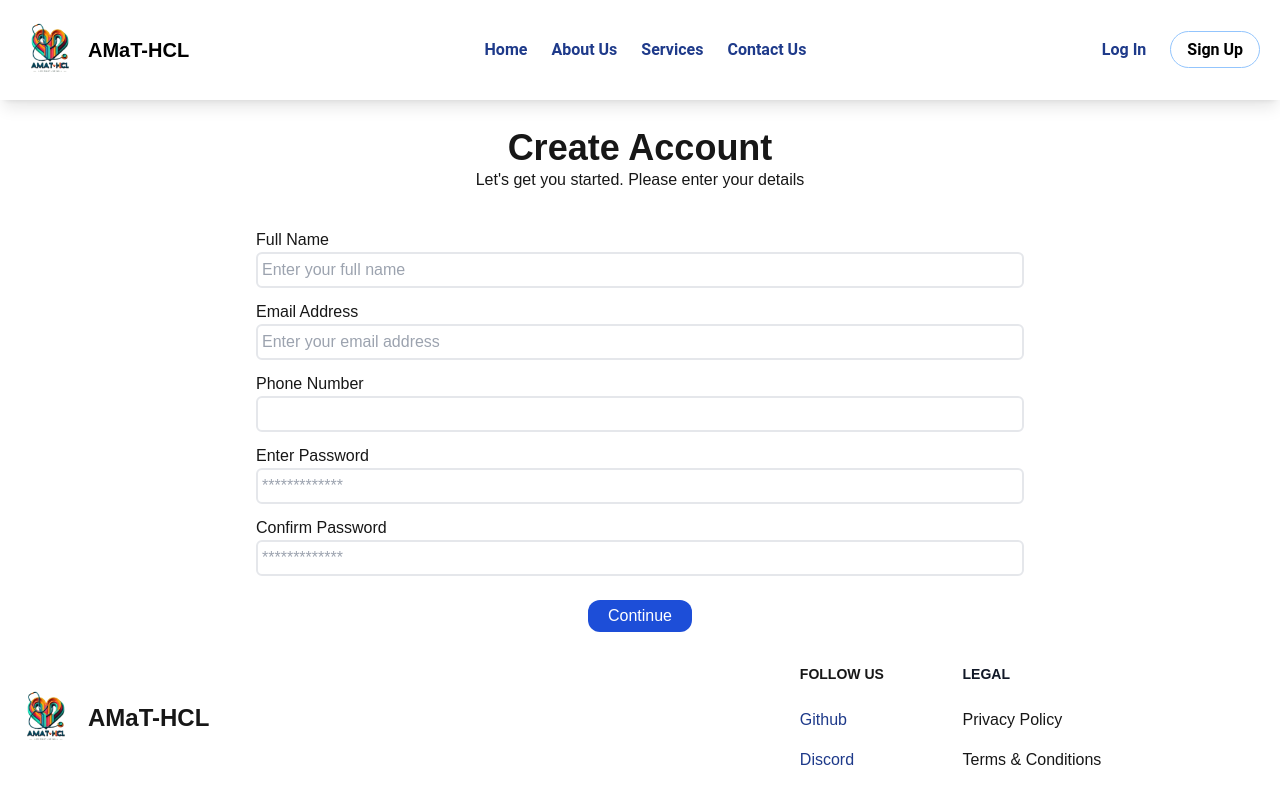
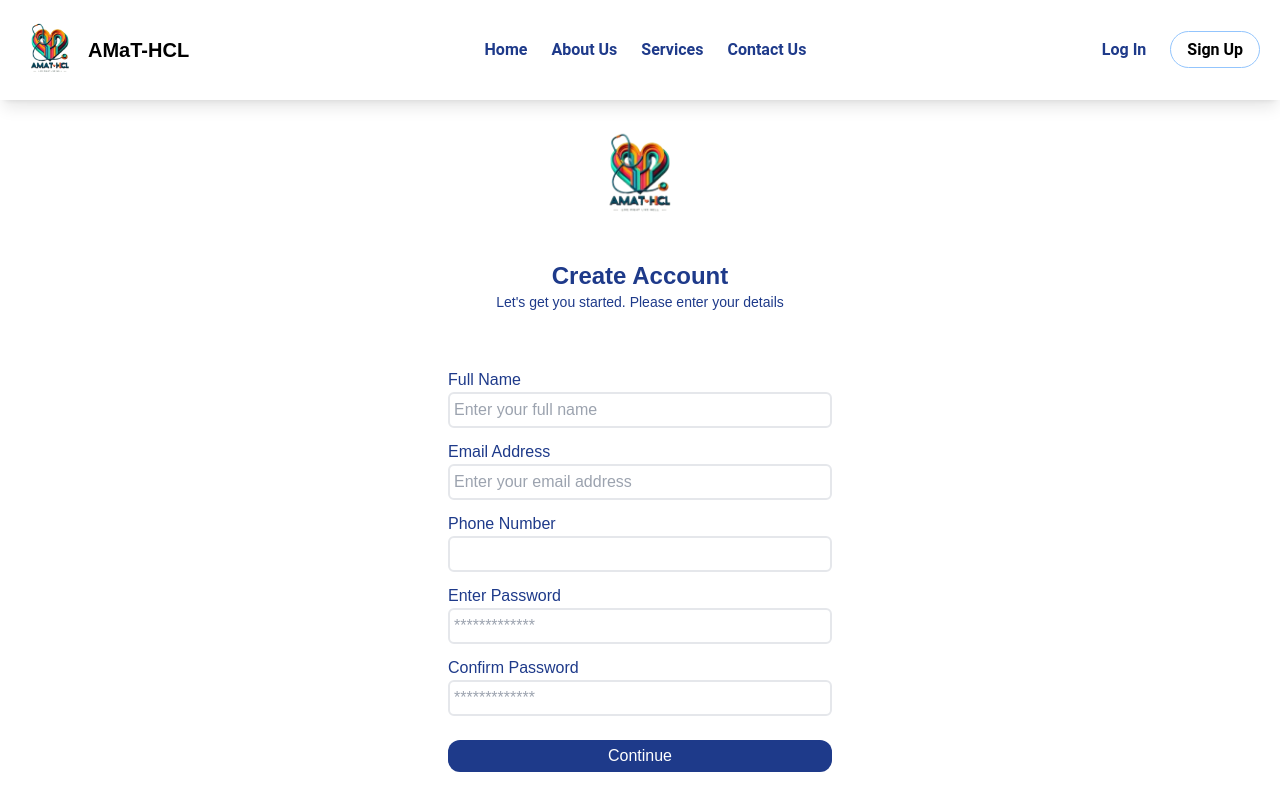
Before and after one commit to jessicasewe/AMaT-HCL, a Next.js app in the folder amat-frontend/: page /signup in a window 1280 px wide. Shown: the top 800 px of the page. Built offline with nearby package versions, Linux system fonts and the light colour scheme.

Commit message:
sign up and forget password pages modified

```diff
--- a/amat-frontend/app/forget_password/page.tsx
+++ b/amat-frontend/app/(auth)/forget_password/page.tsx
@@ -1,10 +1,14 @@
 import Link from "next/link";
-//import { FaEnvelope } from "react-icons/fa";
+import Image from "next/image";
+import logo from "../../_assets/logo.png";
 
 export default function Forget_password () {
     return (
-        <div className="mt-32 flex justify-center">
-            <div className="w-2/3">
+        <div className="mt-32 mb-32 flex justify-center text-blue-900">
+            <div className="w-96">
+                <div className='flex justify-center'>
+                    <Image src={logo} alt='AMaT-HCL' className='w-24 mb-9'/>
+                </div>
                 <div className="mb-9 text-center">
                     <div className="font-extrabold text-2xl mb-2">Password Reset</div>
                     <div>Enter email address to reset password</div>
@@ -13,8 +17,8 @@ export default function Forget_password () {
                     <label>Email Address</label><br/>
                     <input type="email" placeholder="Enter your email address" name="email" className="border-solid border-2 rounded-md w-full mb-3 p-1"/><br/>
                 </form>
-                <div className="flex justify-center pb-32">
-                    <button type="submit" form="Forget_password" value="Submit" className=" text-white p-1 rounded-xl pr-5 pl-5" style={{backgroundColor: "orange"}}>Reset Password</button>
+                <div className="flex justify-center pb-24">
+                    <button type="submit" form="Forget_password" value="Submit" className=" text-white p-1 rounded-lg w-full bg-blue-900">Reset Password</button>
                 </div>
                 <div className="flex justify-center mb-14">Have an account? <Link href="/login" className="pl-1 text-red-600"> Sign In</Link></div>
             </div>
--- a/amat-frontend/app/signup/page.tsx
+++ b/amat-frontend/app/(auth)/signup/page.tsx
@@ -1,10 +1,15 @@
+import logo from '../../_assets/logo.png';
+import Image from 'next/image';
 export default function Signup () {
     return (
-        <div className="mt-32 flex justify-center">
-            <div className="lg:w-3/5 md:w-1/2 sm:w-2/3">
-                <div className="mb-9 text-center">
-                    <div className="font-extrabold text-4xl">Create Account</div>
-                    <div>Let&apos;s get you started. Please enter your details</div>
+        <div className="mt-32 mb-32 flex justify-center text-blue-900">
+            <div className="w-96">
+                <div className='flex justify-center'>
+                    <Image src={logo} alt='AMaT-HCL' className='w-24 mb-9'/>
+                </div>
+                <div className="mb-14 text-center">
+                    <div className="font-extrabold text-2xl">Create Account</div>
+                    <div className='text-sm'>Let&apos;s get you started. Please enter your details</div>
                 </div>
                 <form action='#' name="sign_up" className="pb-3">
                     <label>Full Name</label><br/>
@@ -19,7 +24,7 @@ export default function Signup () {
                     <input type="password" placeholder="*************" name="confirmPassward" className="border-solid border-2 rounded-md w-full mb-3 p-1"/><br/>
                 </form>
                 <div className="flex justify-center">
-                    <button type="submit" form="sign_up" value="Submit" className="bg-blue-700 text-white p-1 rounded-xl pr-5 pl-5">Continue</button>
+                    <button type="submit" form="sign_up" value="Submit" className="bg-blue-900 text-white p-1 rounded-xl w-full">Continue</button>
                 </div>
             </div>
 
--- a/amat-frontend/app/_components/Navbar.tsx
+++ b/amat-frontend/app/_components/Navbar.tsx
@@ -34,7 +34,7 @@ export default function Navbar() {
         </Link>
       </div>
       <div className="flex items-center space-x-6">
-        <Link href="/auth/login">
+        <Link href="/login">
           <span className="text-blue-900 font-sans font-semibold">Log In</span>
         </Link>
         <Link href="/signup">
```
Also changed, not shown: amat-frontend/app/(auth)/login/page.tsx (renamed from amat-frontend/app/auth/login/page.tsx), amat-frontend/app/auth/sign-up/page.tsx (deleted).
